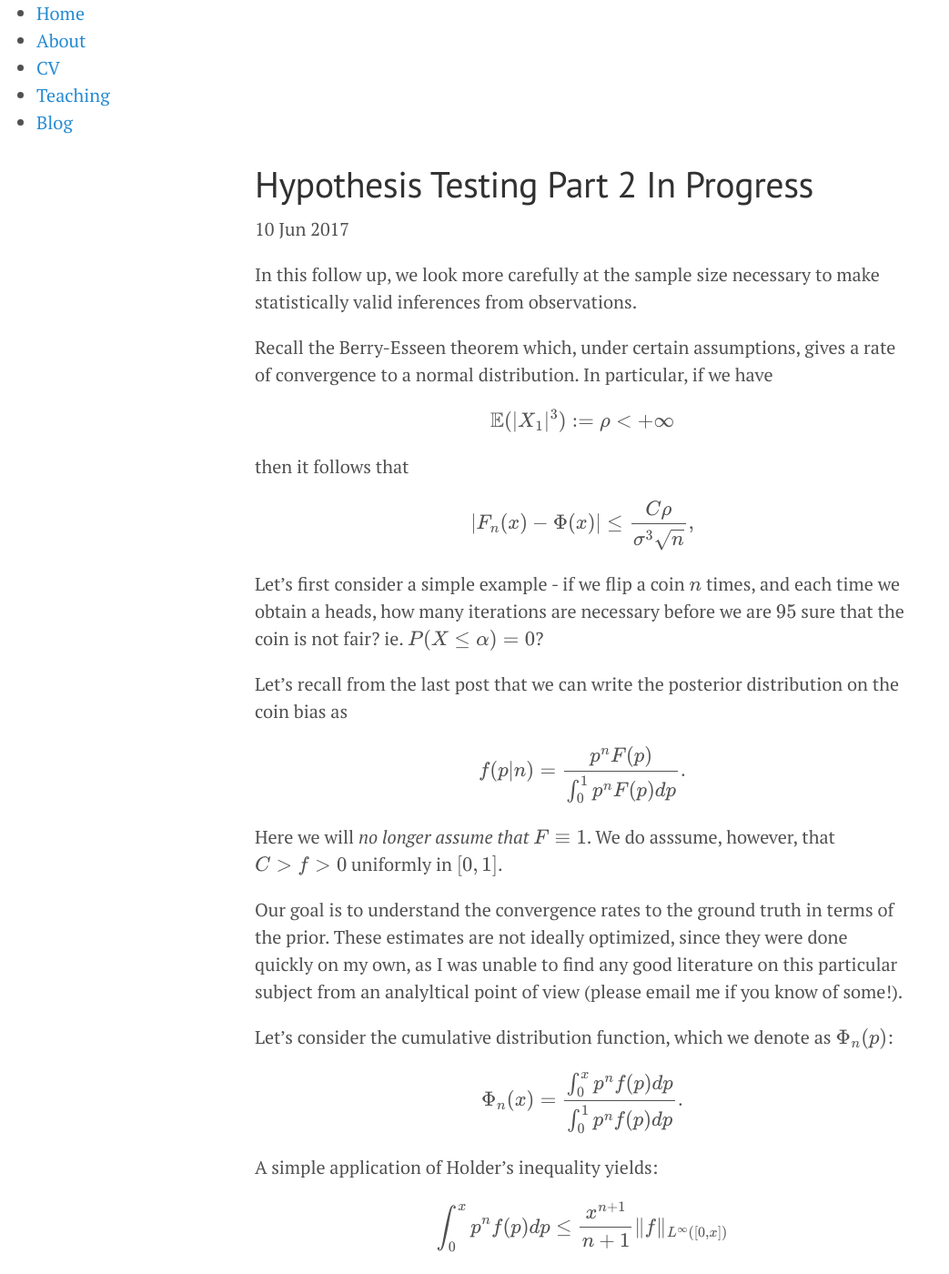
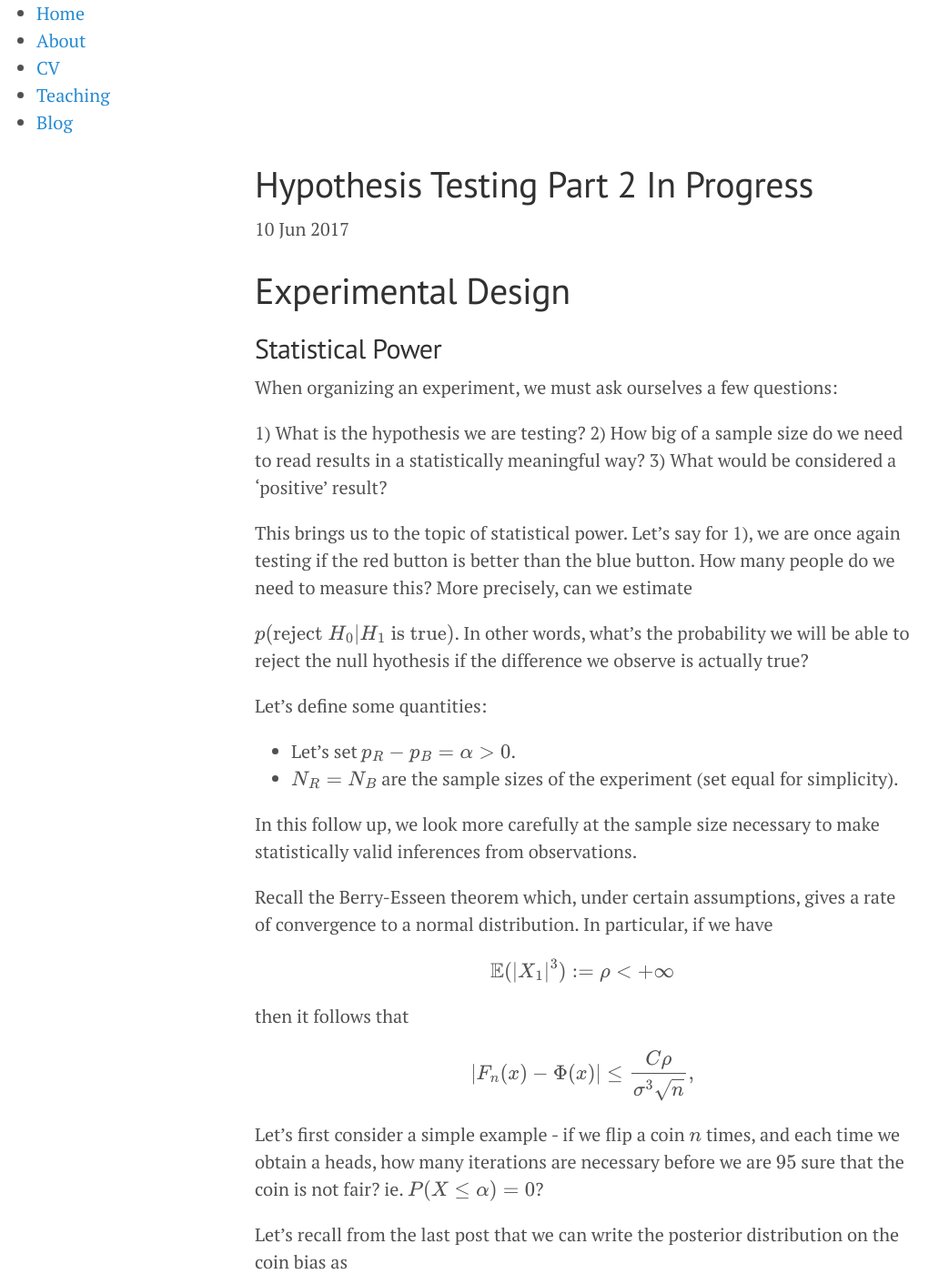
Before and after one commit to doriang102/doriang102.github.io, a Jekyll site: the page built from _posts/2017-06-10-hypothesis-testing-part-2-in-progress.md, in a window 1280 px wide and 1400 px high. Shown: the whole window at 91% size, without its empty margins (0-1043 px from the left). Built offline with Jekyll 4.4.1, drawn with Linux system fonts in a browser that asks for light colours; our own code applies the rules of GitHub Pages for plain Markdown files; formulas are drawn with MathJax 3.

Commit message:
Update 2017-06-10-hypothesis-testing-part-2-in-progress.md

```diff
--- a/_posts/2017-06-10-hypothesis-testing-part-2-in-progress.md
+++ b/_posts/2017-06-10-hypothesis-testing-part-2-in-progress.md
@@ -1,3 +1,26 @@
+
+# Experimental Design
+
+## Statistical Power
+
+When organizing an experiment, we must ask ourselves a few questions:
+
+1) What is the hypothesis we are testing?
+2) How big of a sample size do we need to read results in a statistically meaningful way?
+3) What would be considered a 'positive' result?
+
+This brings us to the topic of statistical power. Let's say for 1), we are once again testing if the red button is better than the blue button. How many people do we need to measure this? More precisely, can we estimate
+
+$$ p(\textrm{reject } H_0 \rvert H_1 \textrm{ is true})$$. In other words, what's the probability we will be able to reject the null hyothesis if the difference we observe is actually true?
+
+Let's define some quantities:
+
+- Let's set $$p_R - p_B = \alpha > 0$$.
+- $$N_R = N_B$$ are the sample sizes of the experiment (set equal for simplicity).
+
+
+
+
 In this follow up, we look more carefully at the sample size necessary to make statistically valid
 inferences from observations.
 
```
